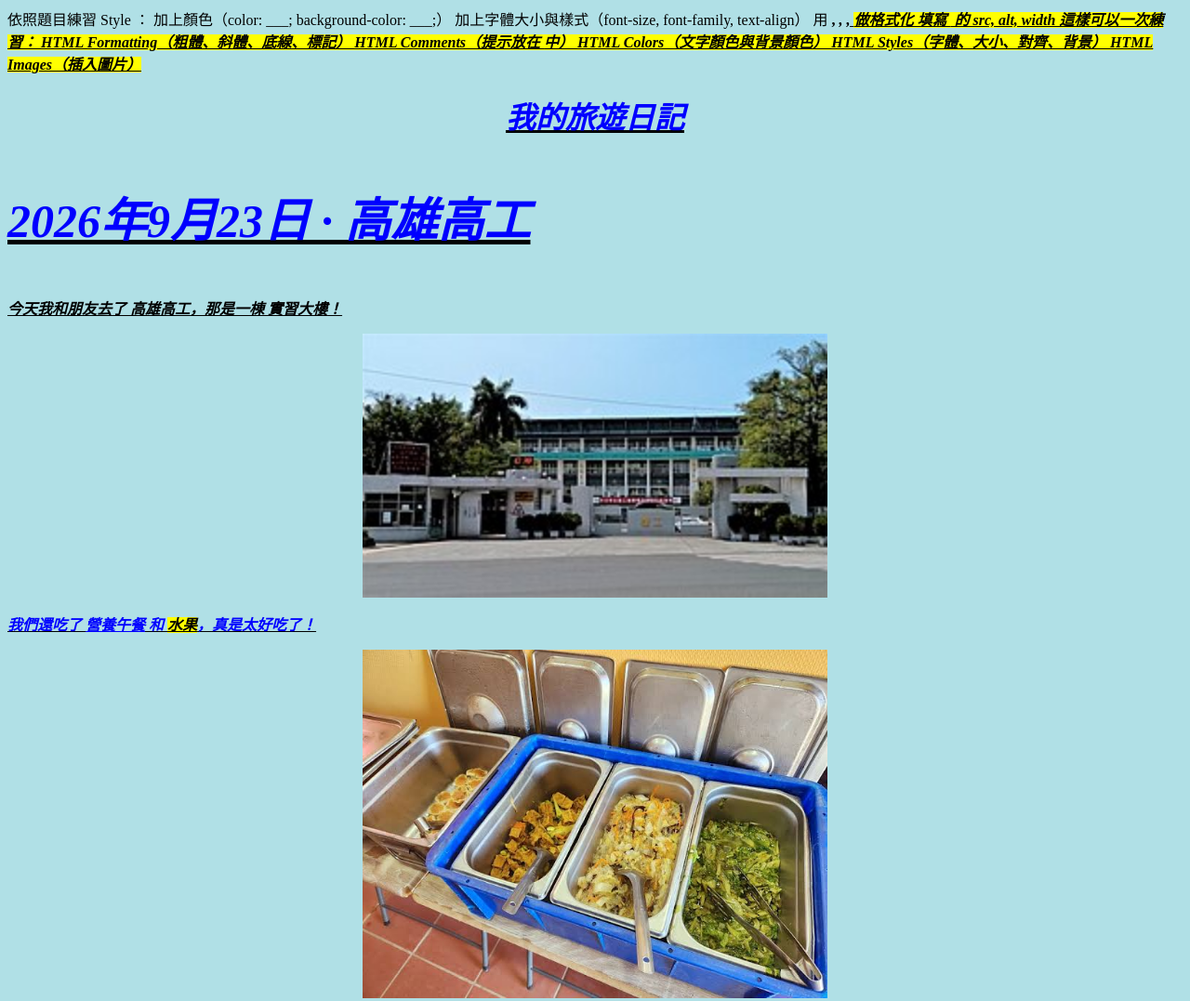
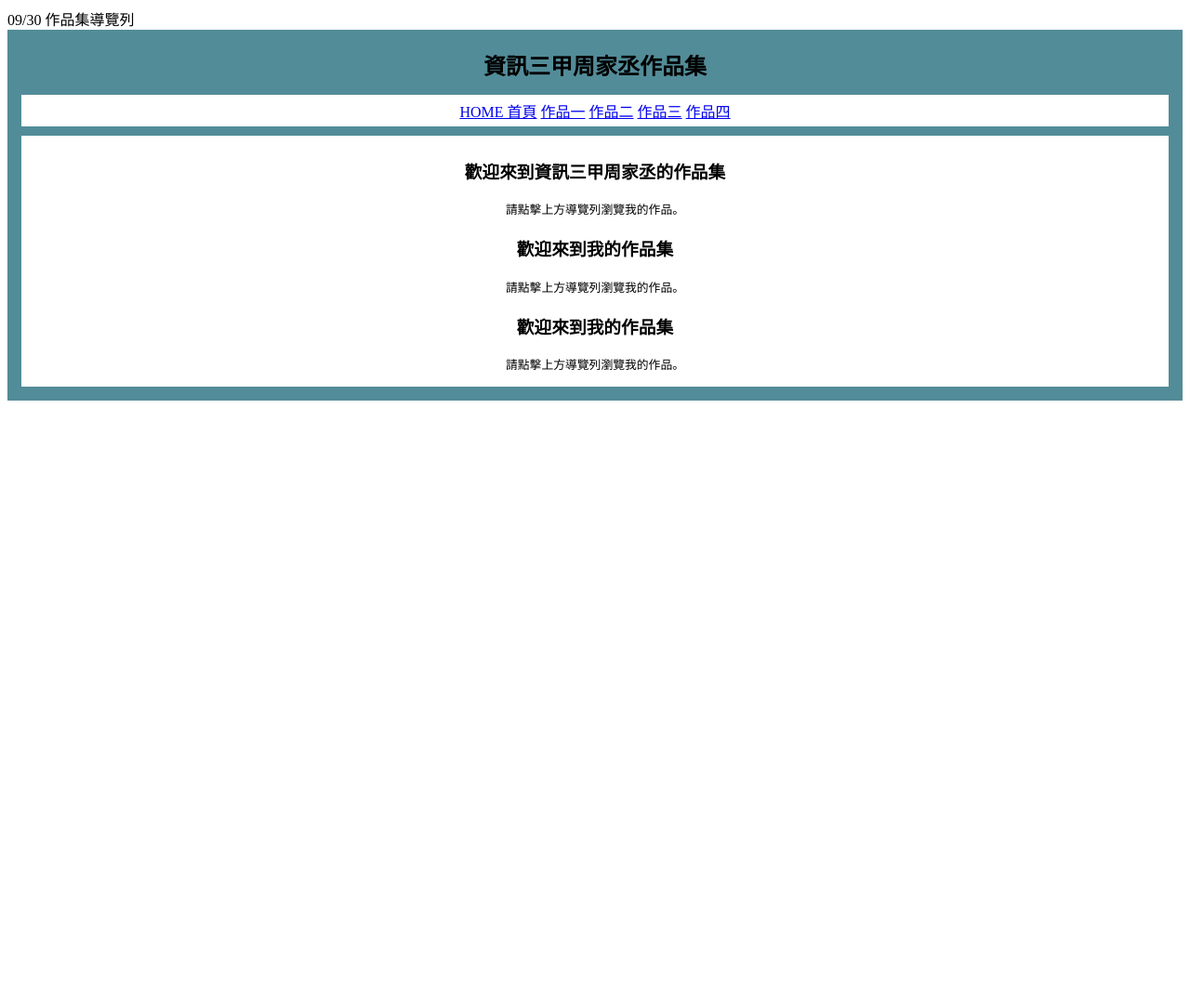
Before and after one commit to s33050110-del/web, a plain HTML site: page index.html in a window 1280 px wide. Shown: the top 1077 px of the page at 93% size. After the commit the page ends 800 px from the top, so only its background shows below. Drawn offline with Linux system fonts and the light colour scheme.

Commit message:
Add files via upload

```diff
--- a/index.html
+++ b/index.html
@@ -1,61 +1,52 @@
-依照題目練習 Style ：
-加上顏色（color: ___; background-color: ___;）
-加上字體大小與樣式（font-size, font-family, text-align）
-用 <b>, <i>, <u>, <mark> 做格式化
-填寫 <img> 的 src, alt, width
-這樣可以一次練習：
-HTML Formatting（粗體、斜體、底線、標記）
-HTML Comments（提示放在 <!-- --> 中）
-HTML Colors（文字顏色與背景顏色）
-HTML Styles（字體、大小、對齊、背景）
-HTML Images（插入圖片）
+09/30 作品集導覽列
+<head>
+<style>
+.all-browsers {
+  margin: 0;
+  padding: 5px;
+  background-color: rgb(82, 140, 152);
 
+}
 
-<html>
-<head>
-    <meta charset="UTF-8">
-    <title>我的旅遊日記</title>
+.all-browsers > h1, .browser {
+  margin: 10px;
+  padding: 5px;
+    text-align: center;
+}
+
+.browser {
+  background: white;
+}
+
+.browser > h2, p {
+  margin:10px;
+  font-size: 80%;
+}
+</style>
 </head>
-<body style="background-color:powderblue ;"> <!-- 請填入背景顏色 -->
 
-    <!-- 旅遊日記標題 -->
-    <h1 style="color:blue ; text-align:center ;">我的旅遊日記</h1> <!-- 請填入標題顏色與對齊方式 -->
-
-    <!-- 日期與地點 -->
-    <p style="color: blue; font-size:50px ;">2026年9月23日 · 高雄高工</p> <!-- 請填入日期、地點、字體顏色、大小 -->
-
-    <!-- 旅遊描述 -->
-    <p>
-        今天我和朋友去了 <b>高雄高工</b>，那是一棟 <i>實習大樓</i>！
-    </p> <!-- 請填入地點與形容詞 -->
-
-    <!-- 加入旅遊照片 -->
-    <img src="高雄高工校門.jpg" alt="旅遊照片" width="500" style="display:block; margin:auto;"> <!-- 請填入圖片網址與寬度 -->
-
-    <!-- 美食體驗 -->
-    <p style="color: blue;">
-        我們還吃了 <u>營養午餐</u> 和 <mark>水果</mark>，真是太好吃了！
-    </p> <!-- 請填入食物名稱與字體顏色 -->
-
-    <!-- 加入美食圖片 -->
-    <img src="images.jpg" alt="美食照片" width="500" style="display:block; margin:auto;"> <!-- 請填入圖片網址與寬度 -->
-
-    <!-- 小提醒 -->
-    <p style="color:blue ; background-color:powderblue ;">
-        記得一定要 吃飯！
-    </p> <!-- 請填入提醒內容、文字顏色與背景顏色 -->
-
-    <!-- 相片說明 -->
-    <p style="font-family:courier ; font-size:50px ; color:blue ;">
-        這是我在 <b>輕軌站</b> 拍的照片，景色超美！
-    </p> <!-- 請填入字體、大小、顏色與地點 -->
-
-    <!-- 加入景色照片 -->
-    <img src="images (1).jpg" alt="景色照片" width="500" style="display:block; margin:auto;"> <!-- 請填入圖片網址與寬度 -->
+<body>
+<article class="all-browsers">
+  <h1> 資訊三甲周家丞作品集</h1>
+  <article class="browser">
+    <!-- 導覽列區塊 -->
+    <nav>
+        <a href="index.html" class="home-btn">HOME 首頁</a>
+        <a href="work1.html">作品一</a>
+        <a href="https://eric2008-0902.github.io/web_html/67.html">作品二</a>
+        <a href="https://s33050110-del.github.io/web/www.html">作品三</a>
+        <a href="https://s33050110-del.github.io/web/index.html">作品四</a>
+    </nav>
+  </article>
+  <article class="browser">
+    <!-- 主內容區塊 -->
+        <h1>歡迎來到資訊三甲周家丞的作品集</h1>
+        <p>請點擊上方導覽列瀏覽我的作品。</p>
+                <h1>歡迎來到我的作品集</h1>
+        <p>請點擊上方導覽列瀏覽我的作品。</p>
+                <h1>歡迎來到我的作品集</h1>
+        <p>請點擊上方導覽列瀏覽我的作品。</p>
+  </article>
+</article>
 
 </body>
-</html>
-
-
-
-把空格填上用html程式碼
```
